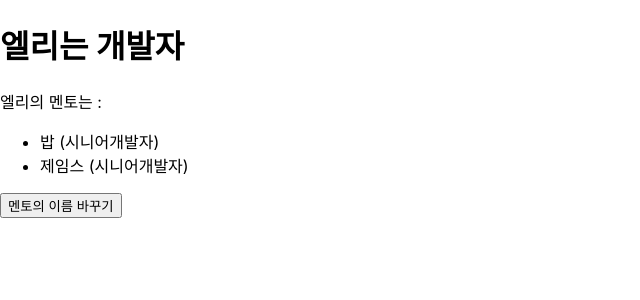
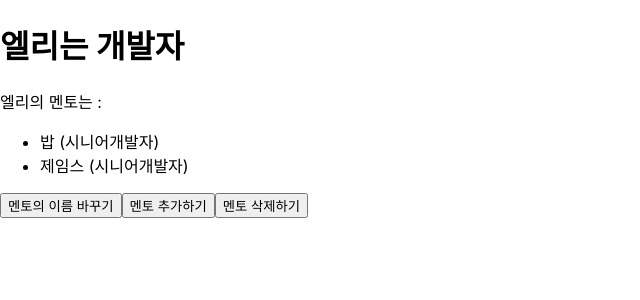
Before and after one commit to lhpark114/react-deepdive, a React (Vite) app: page / in a window 1280 px wide. Shown: the top 300 px of the page, without its empty margins (0-640 px from the left). Built offline with nearby package versions, Linux system fonts and the light colour scheme.

Commit message:
AppMentors : adding/deleting mentors

```diff
--- a/src/AppMentors.jsx
+++ b/src/AppMentors.jsx
@@ -14,6 +14,10 @@ export default function AppMentor() {
       title: '시니어개발자',
       },
    ],
+  });
+
+  const [newperson, setNewperson] = useState({
+
   });
   return (
     <div>
@@ -45,6 +49,30 @@ export default function AppMentor() {
       >
         멘토의 이름 바꾸기
       </button>
+
+      <button
+        onClick={() => {
+          const name = prompt(`멘토의 이름은?`);
+          const title = prompt(`멘토의 직함은?`);
+          setPerson((person) => ({
+            ...person,
+            mentors: [...person.mentors, {name, title}],
+          }));
+        }}
+      >
+        멘토 추가하기
+      </button>
+      <button
+        onClick={() => {
+          const name = prompt(`누구를 삭제하고 싶은가요?`);
+          setPerson((person) => ({
+            ...person,
+            mentors: person.mentors.filter((m) => m.name !== name),
+          }));
+        }}
+        >
+        멘토 삭제하기
+      </button>
     </div>
   );
 }
```
